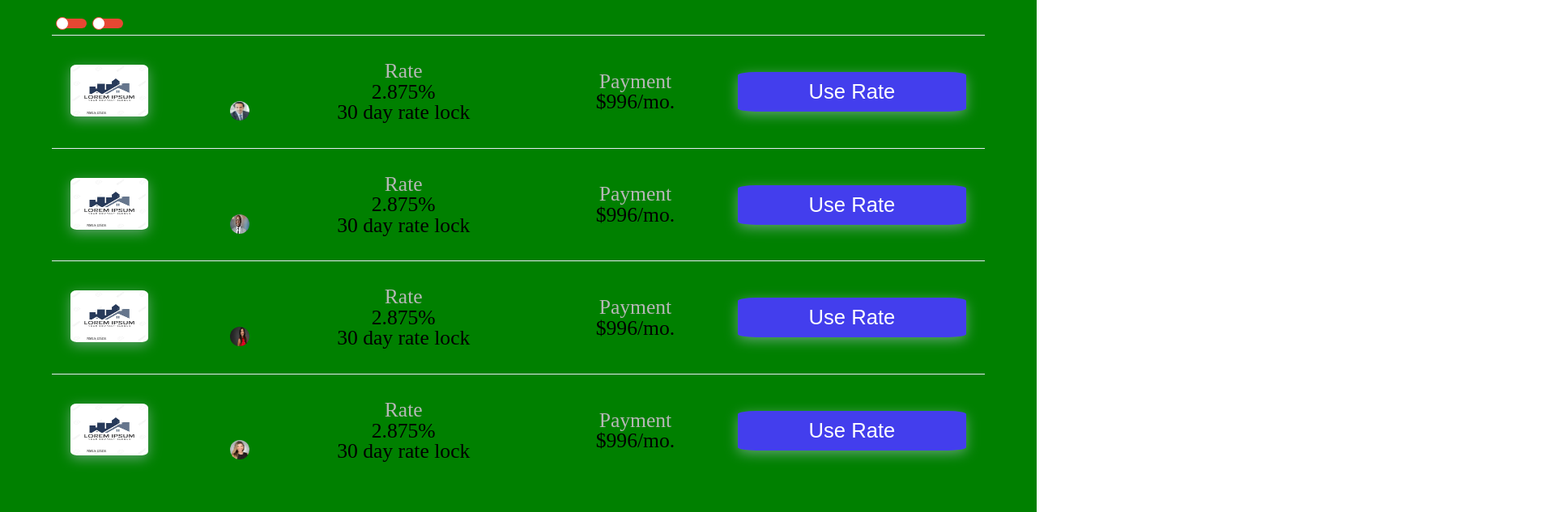
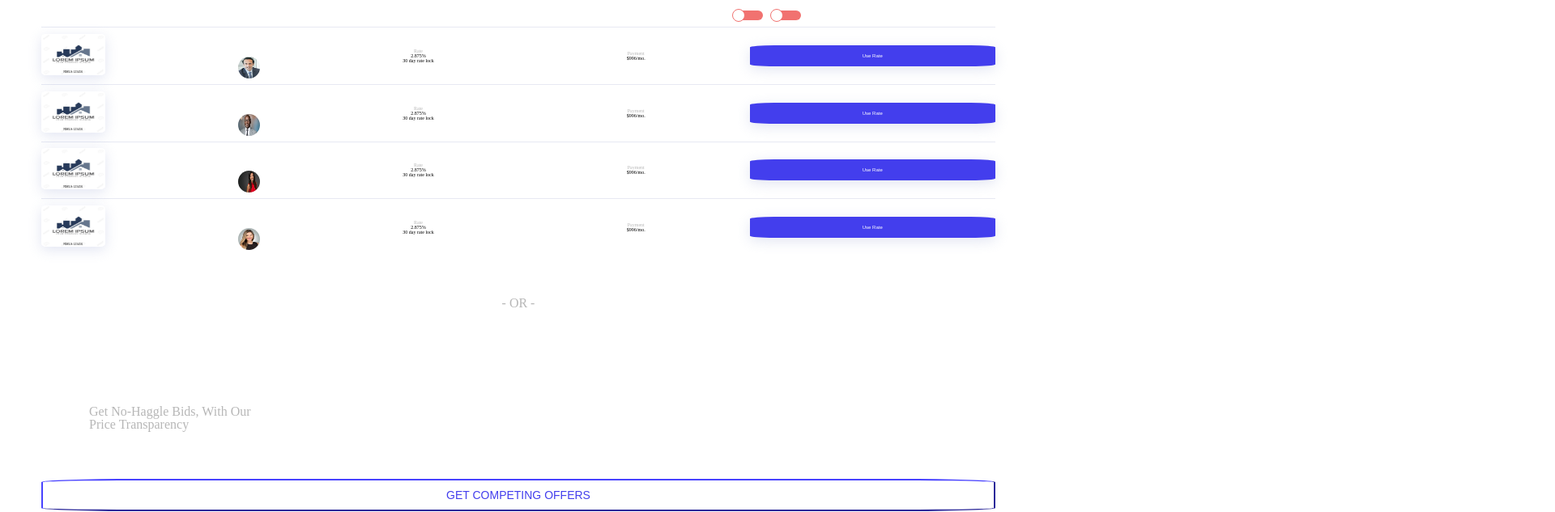
Before and after one commit to mattkastner/loan-web-app, a React (Create React App) app: page / in a window 1280 px wide. Shown: the part 200-833 px from the top of the page at 81% size, 1920 px wide, since content can reach past the window. Built offline with nearby package versions, Linux system fonts and the light colour scheme.

Commit message:
lender rate css nearly finished

```diff
--- a/src/components/LenderRates.js
+++ b/src/components/LenderRates.js
@@ -7,6 +7,7 @@ export default function LenderRates() {
       <h4 className="header-4">
         Update your estimate with a local lenders’ estimated rate:
       </h4>
+      <div className="toggle-buttons">
         <label className="switch">
           <input type="checkbox" />
           <span className="slider round"></span>
@@ -15,6 +16,7 @@ export default function LenderRates() {
           <input type="checkbox" />
           <span className="slider round"></span>
         </label>
+      </div>
       <hr></hr>
 
       <div className="lenders">
@@ -128,7 +130,9 @@ export default function LenderRates() {
       <h4 className="header-4">
         Get No-Haggle Bids, With Our Price Transparency
       </h4>
+      <div className="competing-button-container">
         <button className="competing-button">GET COMPETING OFFERS</button>
+      </div>
     </div>
   );
 }
--- a/src/components/LenderRates.scss
+++ b/src/components/LenderRates.scss
@@ -1,7 +1,7 @@
 @import "../styles/variables.scss";
 
 .lender-rates-container {
-  padding: 5%;
+  padding: 4%;
 }
 
 .header-4 {
@@ -11,11 +11,17 @@
   padding: 5%;
 }
 
+.toggle-buttons {
+  position: relative;
+  right: -72%;
+}
+
 /* The switch - the box around the slider */
-.switch {
+.switch,
+.switch-2 {
   position: relative;
   display: inline-block;
-  width: 45px;
+  width: 47px;
   height: 24px;
 }
 
@@ -30,10 +36,11 @@
 .slider {
   position: absolute;
   cursor: pointer;
+  content: "";
   height: 12px;
   width: 36px;
   bottom: 0;
-  background-color: #e64732;
+  background-color: #f17270;
   -webkit-transition: 0.4s;
   transition: 0.4s;
 }
@@ -52,6 +59,7 @@
 
 input:checked + .slider {
   background-color: #ccc;
+  content: "";
 }
 
 input:focus + .slider {
@@ -63,6 +71,7 @@ input:checked + .slider:before {
   -ms-transform: translateX(26px);
   transform: translateX(26px);
   border: solid #ccc 1px;
+  content: "off";
 }
 
 /* Rounded sliders */
@@ -72,11 +81,11 @@ input:checked + .slider:before {
 
 .slider.round:before {
   border-radius: 50%;
-  border: solid #e64732 1px;
+  border: solid #f17270 1px;
 }
 
 .lenders {
-  padding: 2%;
+  //   padding: 2%;
   display: grid;
   grid-auto-flow: column;
   align-items: center;
@@ -87,20 +96,24 @@ input:checked + .slider:before {
 }
 
 .company-logo {
-  height: 4rem;
-  width: 6rem;
+  //   height: 4rem;
+  //   width: 6rem;
+  height: 51px;
+  width: 79px;
   z-index: 1;
   border-radius: 8%;
   box-shadow: $shifted-box-shadow;
 }
 
 .honcho-profile {
-  height: 1.5rem;
-  width: 1.5rem;
+  //   height: 1.5rem;
+  //   width: 1.5rem;
+  height: 27px;
+  width: 27px;
   border-radius: 50%;
   position: absolute;
-  bottom: -3%;
-  right: 12%;
+  bottom: -2%;
+  right: 20%;
   z-index: 3;
 }
 
@@ -114,36 +127,34 @@ input:checked + .slider:before {
 
 .company-rate {
   color: #b7b7b7;
-  font-size: 2vw;
+  font-size: 0.2em;
   text-align: center;
+  margin-left: -20px;
 }
 
-.rate-num {
-  color: black;
-}
-
-.rate-lock {
+.rate-num,
+.rate-lock,
+.payment {
   color: black;
 }
 
 .rate-payment {
   color: #b7b7b7;
-  font-size: 2vw;
+  font-size: 0.2em;
   text-align: center;
-}
-
-.payment {
-  color: black;
+  margin-left: -20px;
 }
 
 .rate-button {
   background-color: $background-primary;
-  border-radius: 8%;
+  border-radius: 10%;
   border: none;
   color: white;
-  font-size: 2vw;
-  padding: 10px 10px 10px 10px;
+  font-size: 0.2em;
+  padding: 10px 10px;
   box-shadow: $shifted-box-shadow;
+  //   height: 27px;
+  //   width: 80px;
 }
 
 hr {
@@ -160,36 +171,18 @@ hr {
   padding: 5%;
 }
 
+.competing-button-container {
+  text-align: center;
+}
+
 .competing-button {
   background-color: #ffffff;
-  border-radius: 8%;
+  border-radius: 10%;
   border-color: $background-primary;
   color: $background-primary;
-  padding: 8px 8px 8px 8px;
+  outline: none;
+  padding: 10px 10px;
   font-size: 0.875em;
-  align-items: center;
+  height: 25%;
+  width: 100%;
 }
-
-@media only screen and (min-width: 600px) {
-  .lender-rates-container {
-    background-color: blue;
-  }
-}
-
-@media only screen and (min-width: 768px) {
-  .lender-rates-container {
-    background-color: red;
-  }
-}
-
-@media only screen and (min-width: 992px) {
-  .lender-rates-container {
-    background-color: yellow;
-  }
-}
-
-@media only screen and (min-width: 1200px) {
-  .lender-rates-container {
-    background-color: green;
-  }
-}
```
Lines whose indentation alone changed are shown as unchanged.
